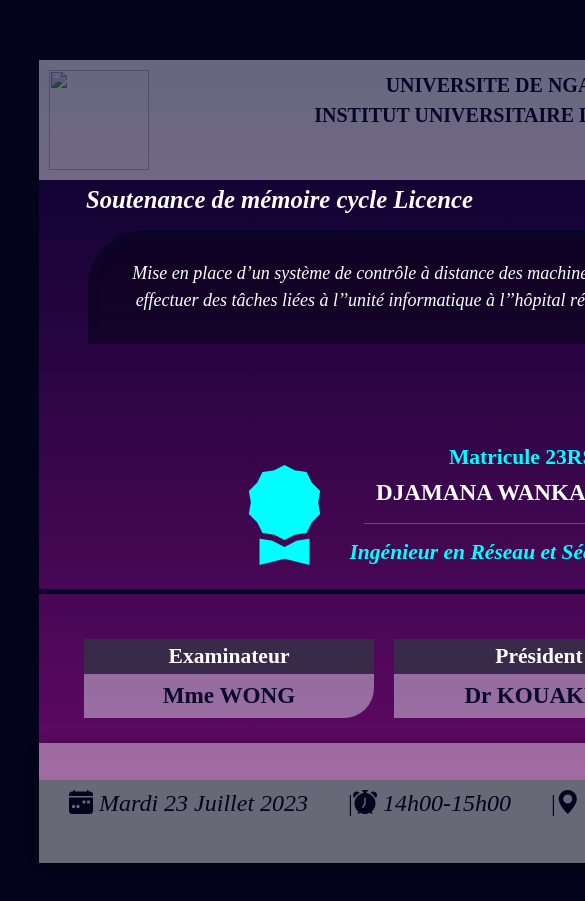
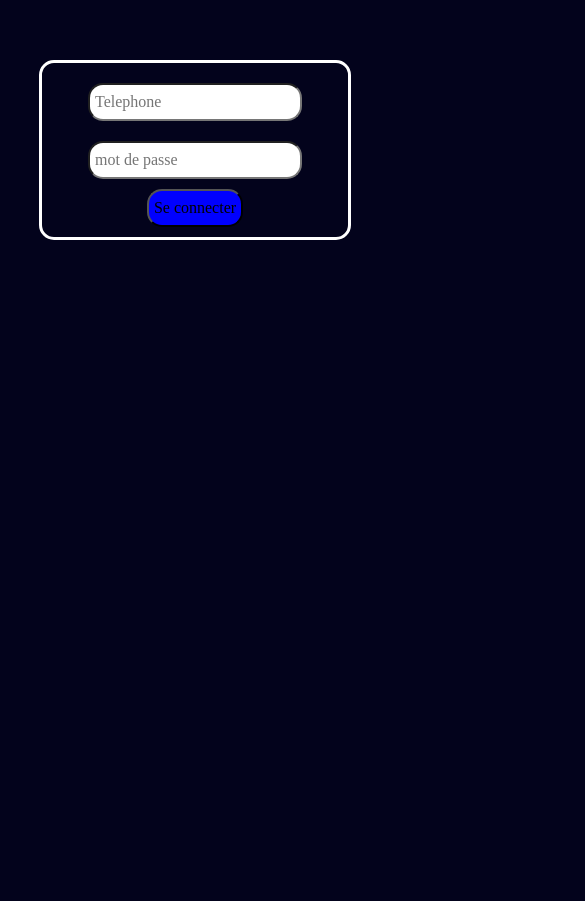
Before and after one commit to dalas214/cefoppan, a plain HTML site: page site-vitrine/pages/dalas.cdi.html in a window 390 px wide. Shown: the part 135-1036 px from the top of the page, 585 px wide, since content can reach past the window. After the commit the page ends 844 px from the top, so only its background shows below. Drawn offline with Linux system fonts and the light colour scheme.

Commit message:
media query updated

```diff
--- a/site-vitrine/assets/css/style.css
+++ b/site-vitrine/assets/css/style.css
@@ -215,7 +215,7 @@ h1, h2, h3, h4, h5, h6 {
   color: #fff;
 }
 
-@media (max-width: 991px) {
+@media (max-width: 768px) {
   .mobile-nav-toggle {
     display: block;
   }
--- a/site-vitrine/pages/dalas.cdi.html
+++ b/site-vitrine/pages/dalas.cdi.html
@@ -164,80 +164,11 @@
     </head>
     <body>
         <center>
-
-            <div class="bloc">
-                <div class="gradien">
-                    <div class="d-flex justify-content-between header">
-                        <img src="../un-logo.png">
-                        <p>UNIVERSITE DE NGAOUNDERE<br>
-                        INSTITUT UNIVERSITAIRE DE TECHNOLOGIE</p>
-                        <img src="../iut-logo.png">
-                    </div>
-
-                    <div class="container d-flex justify-content-between body">
-                        <div class="info">
-                            <h2>Soutenance de m&eacute;moire cycle Licence</h2>
-                            <div class="theme">
-                                <p>
-                                    Mise en place d’un système de contrôle à distance des machines en réseaux pour effectuer des      tâches liées à l’’unité informatique à l’’hôpital régional de maroua
-                                </p>
-                            </div>
-                        </div>
-                        <div class="img">
-                            <img src="../nic.png">
-                        </div>
-                    </div>
-
-                    <div class="owner-info d-flex justify-content-center">
-                        <div style="margin-top: 20px; margin-left: -100px;">
-                            <h4><i class="bi bi-bi bi-award-fill" style="font-size: 100px; margin: 15px; align-self:  left;"></i></h4>
-                        </div>
-
-                        <div style="justify-content: center; align-items: center;">
-                            <h4>Matricule 23RSI007IU</h4>
-                            <h3>DJAMANA WANKAGUE NICOLAS<hr></h3>
-                            <h4><i>Ing&eacute;nieur en R&eacute;seau et S&eacute;curit&eacute; Informatique</i></h4>
-                        </div>
-                    </div>
-
-                    <div class="footer d-flex justify-content-between">
-                        <div class="container" style="padding: 10px;">
-                            <div class="jury d-flex justify-content-between">
-                                <div class="jury-item">
-                                    <h4>Examinateur</h4>
-                                    <h3>Mme WONG</h3>
-                                </div>
-                                <div class="jury-item">
-                                    <h4>Pr&eacute;sident</h4>
-                                    <h3>Dr KOUAKEP</h3>
-                                </div>
-                                <div class="jury-item">
-                                    <h4>Rapporteur</h4>
-                                    <h3>Dr DASSI</h3>
-                                </div>
-                            </div>
-
-                            <div class="lieux d-flex justify-content-between">
-                                <div class="item d-flex justify-content-center">
-                                    <div class="icon-box d-flex">
-                                        <i class="bi bi-calendar-week-fill"> Mardi 23 Juillet 2023</i>
-                                    </div>
-
-                                    <div class="icon-box d-flex">
-                                        | <i class="bi bi-alarm-fill"> 14h00-15h00</i>
-                                    </div>
-
-                                    <div class="icon-box d-flex">
-                                        | <i class="bi bi-geo-alt-fill"> IUT Salle 4</i>
-                                    </div>
-
-                                </div>
-                            </div>
-                        </div>
-                    </div>
-                </div>
+            <div style="border: solid white; border-radius: 15px; padding: 10;">
+                <input typ="text" placeholder="Telephone" style="margin: 10; border-radius: 15px; padding: 5px;"/><br>
+                <input typ="password" placeholder="mot de passe" style="margin: 10; border-radius: 15px; padding: 5px;"/><br>
+                <input type="submit"  value="Se connecter" style="border-radius: 15px; background-color: blue; padding: 5px;"/>
             </div>
-
         </center>
     </body>
 </html>
```
Also changed, not shown: site-vitrine/pages/index.html (added).
